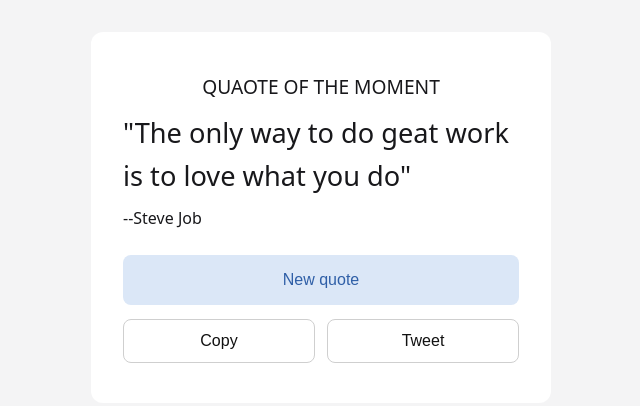
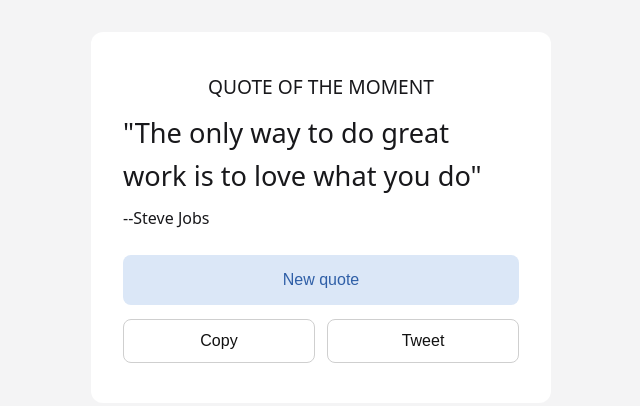
Before and after one commit to Anshuman56/quote-generator, a plain HTML site: page index.html in a window 1280 px wide. Shown: the whole page, without its empty margins (319-959 px from the left). Drawn offline with Linux system fonts and the light colour scheme.

Commit message:
fix: fix some typos

```diff
--- a/index.html
+++ b/index.html
@@ -4,14 +4,14 @@
     <meta charset="UTF-8" />
     <meta name="viewport" content="width=device-width, initial-scale=1.0" />
     <link rel="stylesheet" href="style.css" />
-    <title>Document</title>
+    <title>Quote Generator</title>
   </head>
   <body>
     <div class="card">
-      <h1>Quaote of the moment</h1>
+      <h1>Quote of the moment</h1>
       <div>
-        <p id="quote">"The only way to do geat work is to love what you do"</p>
-        <small id="author">--Steve Job</small>
+        <p id="quote">"The only way to do great work is to love what you do"</p>
+        <small id="author">--Steve Jobs</small>
       </div>
       <button id="new-quote" class="new-quote">New quote</button>
       <div class="extra-btn">
```
